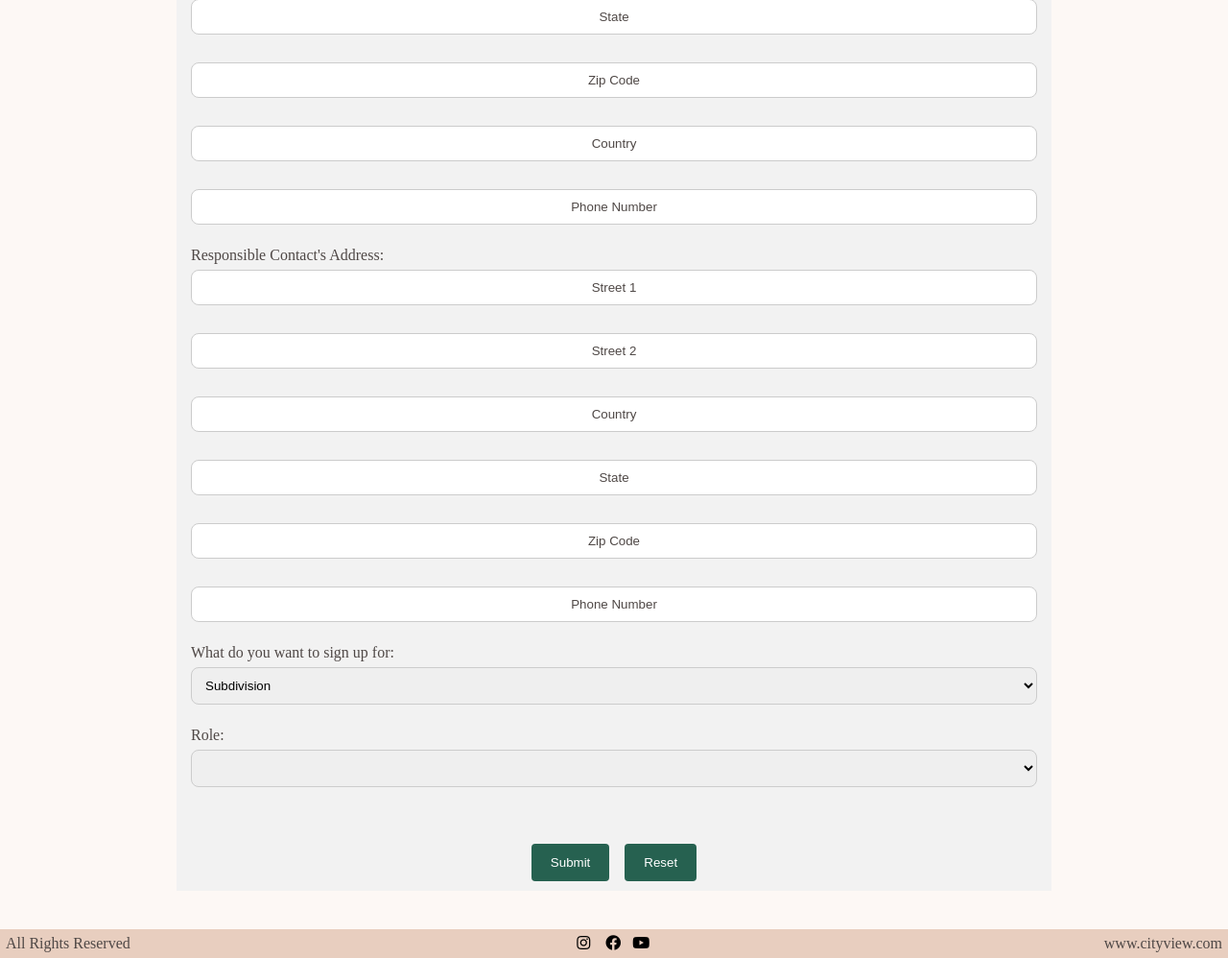
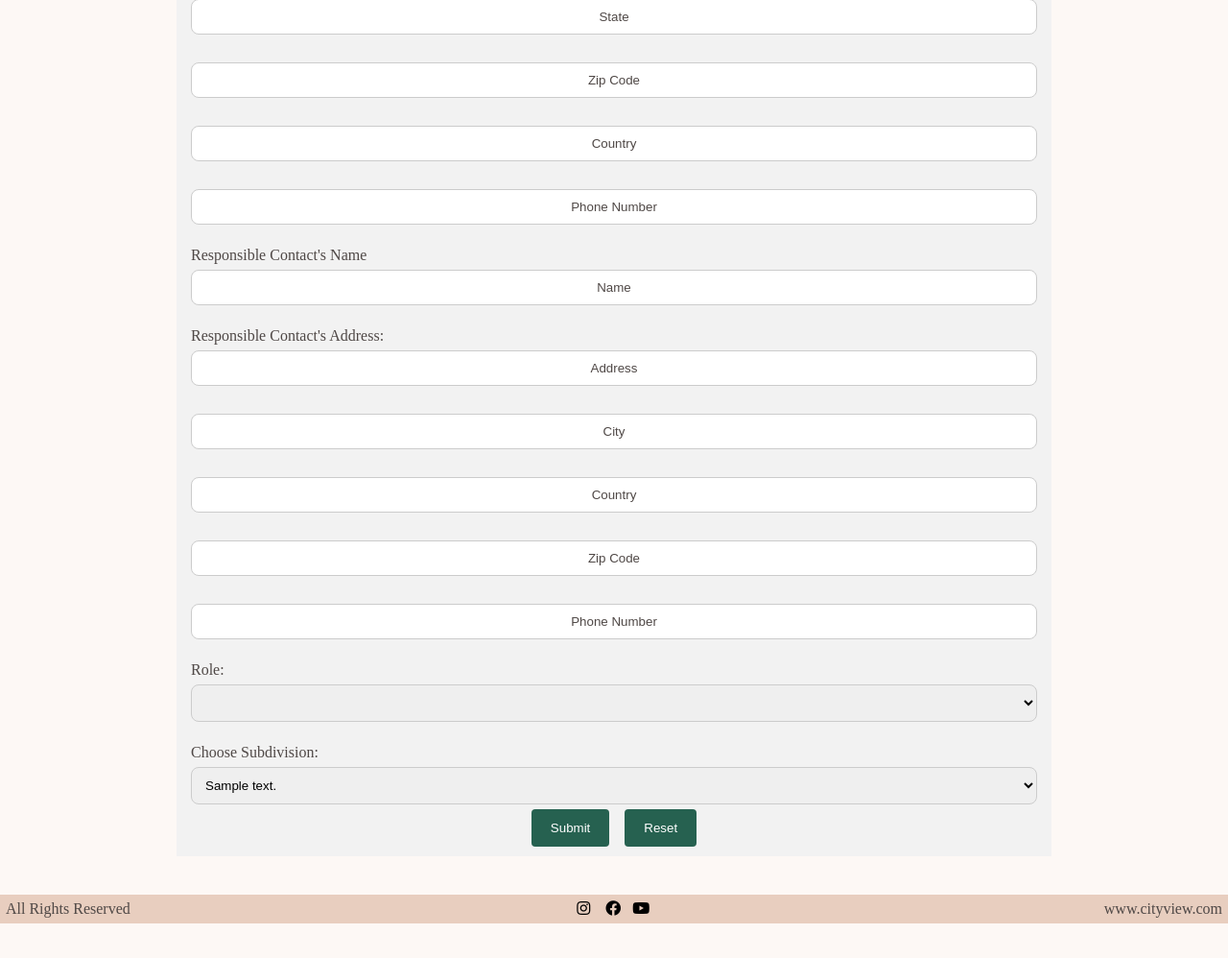
Before and after one commit to AmlanAlok/uta-wdm-phase-4, a PHP site: page /pages/sign-up.php in a window 1280 px wide. Shown: the part 696-1694 px from the top of the page at 96% size. After the commit the page ends 1658 px from the top, so only its background shows below. Run offline with PHP 8.4, Linux system fonts and the light colour scheme; tables that the repository leaves empty or names only in its code hold one stand-in row (values such as "Sample post"); lists and menus that the app fills with data are empty.

Commit message:
added Responsible contact class and subdivision dropdown

```diff
--- /dev/null
+++ b/entity/ResponsibleContact.php
@@ -0,0 +1,25 @@
+<?php
+
+class ResponsibleContact {
+
+	public $responsible_contact_id;
+	public $name;
+	public $address;
+	public $city;
+	public $zip_code;
+	public $country;
+	public $phone_number;
+	public $users_user_id;
+
+	function __construct($responsible_contact_id, $name, $address, $city, $zip_code, $country, $phone_number, $users_user_id){
+
+		$this->responsible_contact_id = $responsible_contact_id;
+		$this->name = $name;
+		$this->address = $address;
+		$this->city = $city;
+		$this->zip_code = $zip_code;
+		$this->country = $country;
+		$this->phone_number = $phone_number;
+		$this->users_user_id = $users_user_id;
+	}
+}
--- /dev/null
+++ b/pages/sign-up.js
@@ -0,0 +1,5 @@
+
+function getRoleDropdownValue(event){
+	role = document.getElementById("role").value
+	console.log(role)
+}
--- a/pages/sign-up.php
+++ b/pages/sign-up.php
@@ -4,9 +4,11 @@ require '../service/SignUpService.php';
 
 $signUpService = new SignUpService();
 
+$selectedRole = '';
+
 if ($_SERVER["REQUEST_METHOD"] == "POST"){
 
-    var_dump($_POST);
+    // var_dump($_POST);
     $signUpService->storeSignUpInfo();
 
 }
@@ -77,37 +79,50 @@ $subdivisionsList = $signUpService->fetchAllSubdivisions();
                     </div>
 
                     <div>
-                        <label for="raddress1">Responsible Contact's Address:</label> <br>
-                        <input type="text" id="raddress1" name="raddress1" value=""  placeholder= "Street 1"><br><br>
-                        <label for="raddress2"></label>
-                        <input type="text" id="raddress2" name="raddress2" value="" placeholder= "Street 2"><br><br>
+
+                        <label for="rname">Responsible Contact's Name</label>
+                        <input type="text" id="rname" name="rname" value=""  placeholder= "Name"> <br><br>
+
+                        <label for="raddress">Responsible Contact's Address:</label> <br>
+                        <input type="text" id="raddress" name="raddress" value=""  placeholder= "Address"><br><br>
+
+                        <label for="rcity"></label>
+                        <input type="text" id="rcity" name="rcity" value=""  placeholder= "City"><br><br>
                         <label for="rcountry"></label>
                         <input type="text" id="rcountry" name="rcountry" value=""  placeholder= "Country"><br><br>
-                        <label for="rstate"></label>
-                        <input type="text" id="rstate" name="rstate" value=""  placeholder= "State"> <br><br>
-                        <label for="zip"> </label>
+
+                        <label for="rzip"> </label>
                         <input type="text" id="rzip" name="rzip" value=""  placeholder= "Zip Code"> <br><br>
                         <label for="rphno"> </label>
                         <input type="tel" id="rphno" name="rphno" value=""  placeholder= "Phone Number"> <br><br>
                     </div>
                     <div>
-                        <label for="selection_type">What do you want to sign up for:</label>
+                        <!-- <label for="selection_type">What do you want to sign up for:</label>
                         <select name="selection_type"  id="selection_type">
                             <option value="1">Subdivision</option>
                             <option value="2">Building</option>
                             <option value="3">Apartment</option>
                             <option value="4">Services</option>
                             <option value="5">Self-Service Apartment</option>
-                        </select><br><br>
+                        </select><br><br> -->
 
                         <label for="role">Role:</label>
-                        <select name="role"  id="role">
+                        <select name="role"  id="role" onchange="getRoleDropdownValue()">
                             <?php foreach ($rolesList as $role): ?>
                                 <option value="<?= htmlspecialchars($role->role_id); ?>"><?= htmlspecialchars($role->role_name); ?></option>
                             <?php endforeach; ?>
 
                         </select><br><br>
-                        <br><br>
+
+                        <label for="role">Choose Subdivision:</label>
+                        <select name="subdivision" id="subdivision">
+                            <?php foreach ($subdivisionsList as $subdivision): ?>
+                                <option value="<?= htmlspecialchars($subdivision->subdivision_id); ?>"><?= htmlspecialchars($subdivision->subdivision_name); ?></option>
+                            <?php endforeach; ?>
+
+                        </select>
+
+
                     </div>
                     <div class="SignUpFormButtons" style="text-align: center;">
                         <input id="btnSubmit" type="submit" value="Submit"> &nbsp;&nbsp;
@@ -126,5 +141,7 @@ $subdivisionsList = $signUpService->fetchAllSubdivisions();
                 <span style="float: right;">www.cityview.com</span>
             </p>
         </footer>
+
+        <script src="sign-up.js"></script>
     </body>
 </html>
--- a/service/SignUpService.php
+++ b/service/SignUpService.php
@@ -4,6 +4,8 @@ require '../utility/Database.php';
 require '../entity/Subdivision.php';
 require '../entity/Role.php';
 require '../entity/User.php';
+require '../entity/Address.php';
+require '../entity/ResponsibleContact.php';
 
 class SignUpService {
 
@@ -19,9 +21,32 @@ class SignUpService {
 		$rolesRoleId = $_POST['role'];
 
 		$user = new User(NULL, $firstName, $lastName, $emailId, $password, $areaCode, $phoneNumber, $joiningDatetime, $rolesRoleId);
-		var_dump($user);
 
+		$userId = '';
+		// var_dump($user);
 
+		$street_address = $_POST['address1'];
+		$street_address_line_2 = $_POST['address2'];
+		$city = $_POST['city'];
+		$state = $_POST['state'];
+		$zip_code = $_POST['zip'];
+		$country = $_POST['country'];
+		$users_user_id = $userId;
+
+		$address = new Address(NULL, $street_address, $street_address_line_2, $city, $state, $zip_code, $country, $users_user_id);
+		// var_dump($address);
+
+		// $responsible_contact_id = $_POST[''];
+		$name = $_POST['rname'];
+		$address = $_POST['raddress'];
+		$city = $_POST['rcity'];
+		$zip_code = $_POST['rzip'];
+		$country = $_POST['rcountry'];
+		$phone_number = $_POST['rphno'];
+		$users_user_id = $userId;
+
+		$responsibleContact = new ResponsibleContact(NULL, $name, $address, $city, $zip_code, $country, $phone_number, $users_user_id);
+		var_dump($responsibleContact);
 
 
 
```
